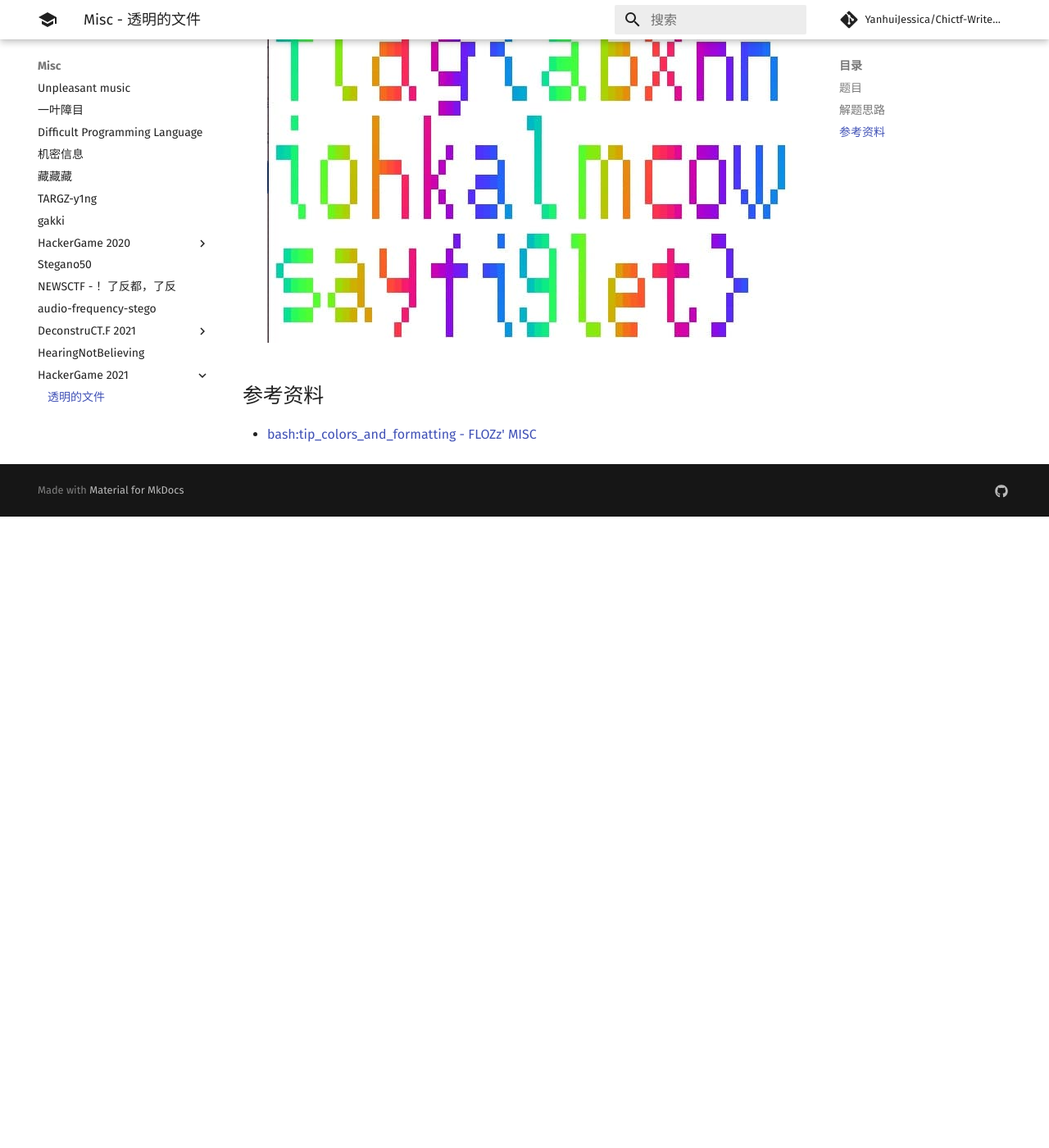
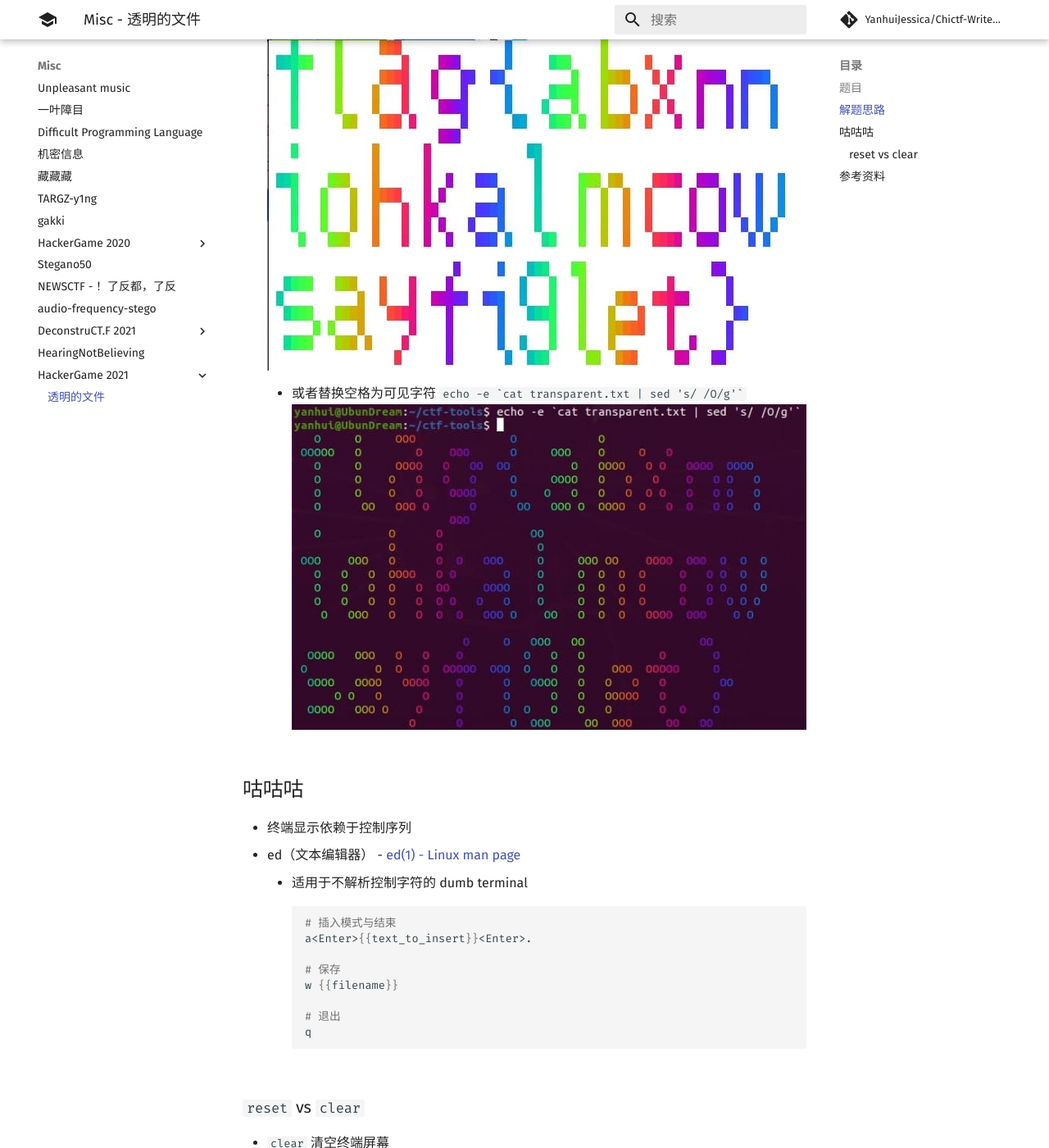
Before and after one commit to YanhuiJessica/Chictf-Writeups, an MkDocs documentation site: the page built from docs/misc/transparent_file.md, in a window 1280 px wide and 1400 px high, scrolled down 838 px. Shown: the whole window at 82% size. Built offline with MkDocs 1.6.1 and Material for MkDocs 9.7.7, drawn with Linux system fonts in a browser that asks for light colours; comment, search, counter and statistics services are not loaded; before the commit the page ends 1468 px from its top, so only the background shows below that; some of the changed text lies outside the part shown.

Commit message:
补充相关知识

````diff
--- a/docs/misc/transparent_file.md
+++ b/docs/misc/transparent_file.md
@@ -21,10 +21,37 @@ description: 2021 | 中国科学技术大学第八届信息安全大赛 | Genera
     ```
 
 - 根据 `用于在终端中展示一个五颜六色的 flag`，再结合 [RsaCtfTool/test.sh](https://github.com/Ganapati/RsaCtfTool/blob/master/test.sh)（十分感谢！😽） 推测是终端设置颜色和格式化的控制序列，只不过语法结构有缺失
+    - [ANSI escape code - Wikipedia](https://en.wikipedia.org/wiki/ANSI_escape_code)
 - 在所有 `[` 之前添加 `\e` 或 `\033` 或 `\x1B`
 - 清空终端并执行 `` echo -e `cat transparent.txt` ``，然后全部选中（由于打印的字符为空格，选中才可见设置的字体颜色）就可以看到 Flag 了 🥳<br>
 ![flag{abxnniohkalmcowsayfiglet}](img/transparent_file01.jpg)
 
+    - 或者替换空格为可见字符 `` echo -e `cat transparent.txt | sed 's/ /O/g'` ``<br>
+![不用全选也能看](img/transparent_file02.jpg)
+
+## 咕咕咕
+
+- 终端显示依赖于控制序列
+- ed（文本编辑器） - [ed(1) - Linux man page](https://linux.die.net/man/1/ed)
+    - 适用于不解析控制字符的 dumb terminal
+      ```bash
+      # 插入模式与结束
+      a<Enter>{{text_to_insert}}<Enter>.
+
+      # 保存
+      w {{filename}}
+
+      # 退出
+      q
+      ```
+
+### `reset` vs `clear`
+
+- `clear` 清空终端屏幕
+- `reset` 将重新初始化终端，比 `clear` 更彻底，但保留 `bash` 的状态
+
 ## 参考资料
 
 - [bash:tip_colors_and_formatting - FLOZz' MISC](https://misc.flogisoft.com/bash/tip_colors_and_formatting)
+- [clear(1) - Linux man page](https://linux.die.net/man/1/clear)
+- [reset(1) - Linux man page](https://linux.die.net/man/1/reset)
````
Also changed, not shown: docs/misc/img/transparent_file02.jpg (added).
